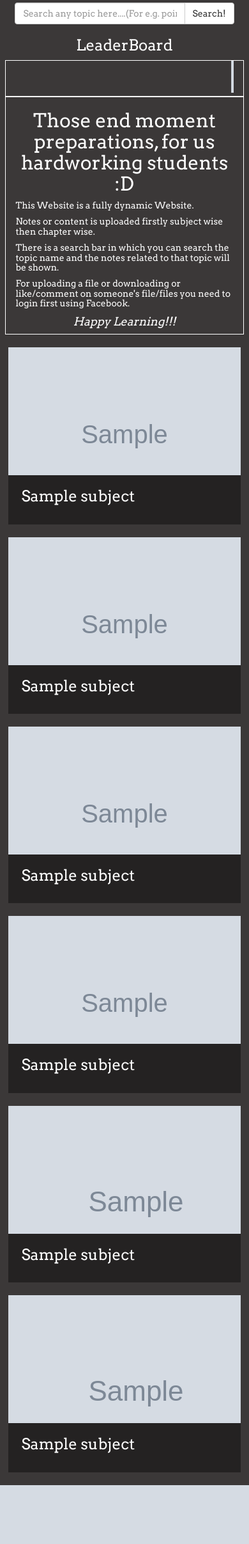
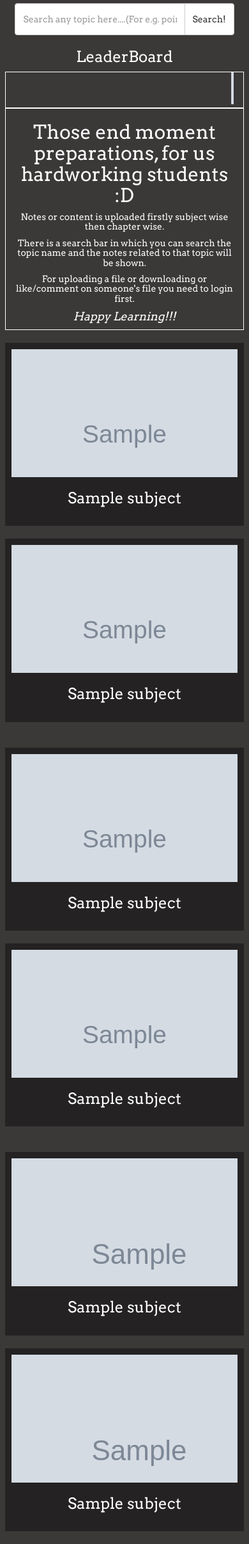
Before and after one commit to EndPrep/endprep, a Python web app: template templates/home.html in a window 390 px wide. Shown: the part 54-2468 px from the top of the page at 64% size. Before the commit the page ends 2376 px from the top, so only its background shows below. Run offline with Jinja, Linux system fonts and the light colour scheme; the template is opened without the code that fills it: most values are stand-ins (such as "Sample title", 1, 10 or a date in 2020); grey boxes marked "Sample" are stand-in pictures.

Commit message:
Front page responsiveness and css resolved

```diff
--- a/static/css/style.css
+++ b/static/css/style.css
@@ -24,7 +24,7 @@ body {
 
 .content {
     margin: 0;
-    padding: 4% 17% 0 20%;
+    padding: 4% 20% 0 20%;
     width: 100%;
 }
 
@@ -70,7 +70,7 @@ a:hover {
 }
 
 .image {
-    margin: -20px -20px 0 -20px;
+    margin: -10px -10px 0 -10px;
     max-height: 200px;
     min-height: 200px;
     overflow-y: hidden;
--- a/templates/home.html
+++ b/templates/home.html
@@ -1,28 +1,37 @@
 {% include "main.html" %}
 <title>End Prep</title>
-
+<style>
+	.myWell{
+		margin-right: 0;
+		margin-left: 0;
+	}
+</style>
 </head>
 
 <body>
 	{% include "homeheader.html" %}
 	<div class="container content">
 		<div class="row">
+			<div class="col-md-1"></div>
 			<div class="col-md-10">
 				<form action="{{url_for('search')}}">
 					<div class="input-group">
-						<input type="text" name="search" class="form-control"  placeholder="Search any topic here....(For e.g. pointer, class, sonet)" aria-describedby="basic-addon2">
+						<input style="height: 50px;" type="text" name="search" class="form-control"  placeholder="Search any topic here....(For e.g. pointer, class, sonet)" aria-describedby="basic-addon2">
 						<span class="input-group-btn">
-							<input class="btn btn-default" type="submit" value="Search!">
+							<input style="height: 50px;" class="btn btn-default" type="submit" value="Search!">
 						</span>
 					</div>
 				</form>
 			</div>
+			<div class="col-md-1"></div>
 		</div>
-		<div class="row" style="align-content: center;">
-			<div class="col-md-10">
+		<div class="row">
+			<div class="col-md-12">
 				<h3 style="text-align: center;">LeaderBoard</h3>
 			</div>
-			<div class="col-md-10" style="border: 1px solid white">
+		</div>
+		<div class="row">
+			<div class="col-md-12" style="border: 1px solid white">
 					<marquee>
 					{% for user in users %}
 						{% if user.picture %}
@@ -36,12 +45,11 @@
 			</div>
 		</div>
 		<div class="row">
-			<div class="col-md-10" style="border: 1px solid white">
+			<div class="col-md-12" style="border: 1px solid white">
 					<h2 style="text-align:center">Those end moment preparations, for us hardworking students :D</h2>
-					<h5>This Website is a fully dynamic Website.</h5>
-					<h5>Notes or content is uploaded firstly subject wise then chapter wise.</h5>
-					<h5>There is a search bar in which you can search the topic name and the notes related to that topic will be shown.</h5>
-					<h5>For uploading a file or downloading or like/comment on someone's file/files you need to login first using Facebook.</h5>
+					<h5 style="text-align:center">Notes or content is uploaded firstly subject wise then chapter wise.</h5>
+					<h5 style="text-align:center">There is a search bar in which you can search the topic name and the notes related to that topic will be shown.</h5>
+					<h5 style="text-align:center">For uploading a file or downloading or like/comment on someone's file you need to login first.</h5>
 					<h4 style="text-align:center"><i>Happy Learning!!!</i></h4>
 				</ul>
 			</div>
@@ -50,60 +58,58 @@
 
 		<div class="row">
 			<a href="{{url_for('topics',subject=subjects[0].name)}}">
-				<div class="col-md-5 myWell">
+				<div class="col-md-6 myWell">
 					<div class="image">
 						<img src="{{subjects[0].picture}}" width="100%">
 					</div>
-					<h3>{{subjects[0].name}}</h3>
+					<h3 class="text-center">{{subjects[0].name}}</h3>
 				</div>
 			</a>
 			<a href="{{url_for('topics',subject=subjects[1].name)}}">
-				<div class="col-md-5 myWell">
+				<div class="col-md-6 myWell">
 					<div class="image">
 						<img src="{{subjects[1].picture}}" width="100%">
 					</div>
-					<h3>{{subjects[1].name}}</h3>
+					<h3 class="text-center">{{subjects[1].name}}</h3>
 				</div>
 			</a>
+		</div>
+		<div class="row">
 			<a href="{{url_for('topics',subject=subjects[2].name)}}">
-				<div class="col-md-5 myWell">
+				<div class="col-md-6 myWell">
 					<div class="image">
 						<img src="{{subjects[2].picture}}" width="100%">
 					</div>
-					<h3>{{subjects[2].name}}</h3>
+					<h3 class="text-center">{{subjects[2].name}}</h3>
 				</div>
 			</a>
 			<a href="{{url_for('topics',subject=subjects[3].name)}}">
-				<div class="col-md-5 myWell">
+				<div class="col-md-6 myWell">
 					<div class="image">
 						<img src="{{subjects[3].picture}}" width="100%">
 					</div>
-					<h3>{{subjects[3].name}}</h3>
+					<h3 class="text-center">{{subjects[3].name}}</h3>
 				</div>
 			</a>
+		</div>
+		<div class="row">
 			<a href="{{url_for('topics',subject=subjects[4].name)}}">
-				<div class="col-md-5 myWell">
+				<div class="col-md-6 myWell">
 					<div class="image">
 						<img src="{{subjects[4].picture}}">
 					</div>
-					<h3>{{subjects[4].name}}</h3>
+					<h3 class="text-center">{{subjects[4].name}}</h3>
 				</div>
-
 			</a>
 			<a href="{{url_for('topics',subject=subjects[5].name)}}">
-				<div class="col-md-5 myWell">
+				<div class="col-md-6 myWell">
 					<div class="image">
 						<img src="{{subjects[5].picture}}">
 					</div>
-					<h3>{{subjects[5].name}}</h3>
+					<h3 class="text-center">{{subjects[5].name}}</h3>
 				</div>
 			</a>
-
-
 		</div>
-
-
-
 	</div>
 </body>
 
```
Also changed, not shown: templates/doclist.html (+5 -5 lines).
